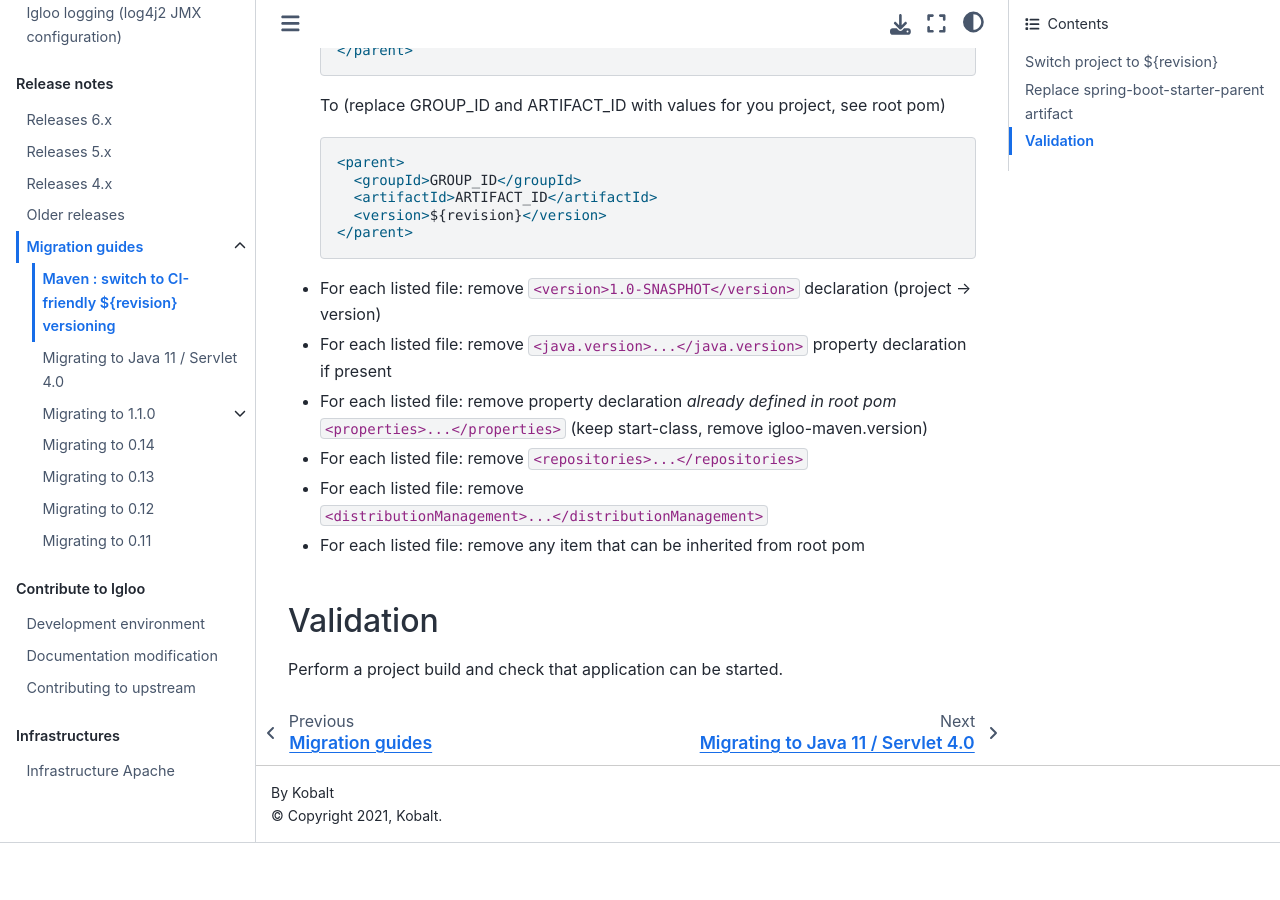
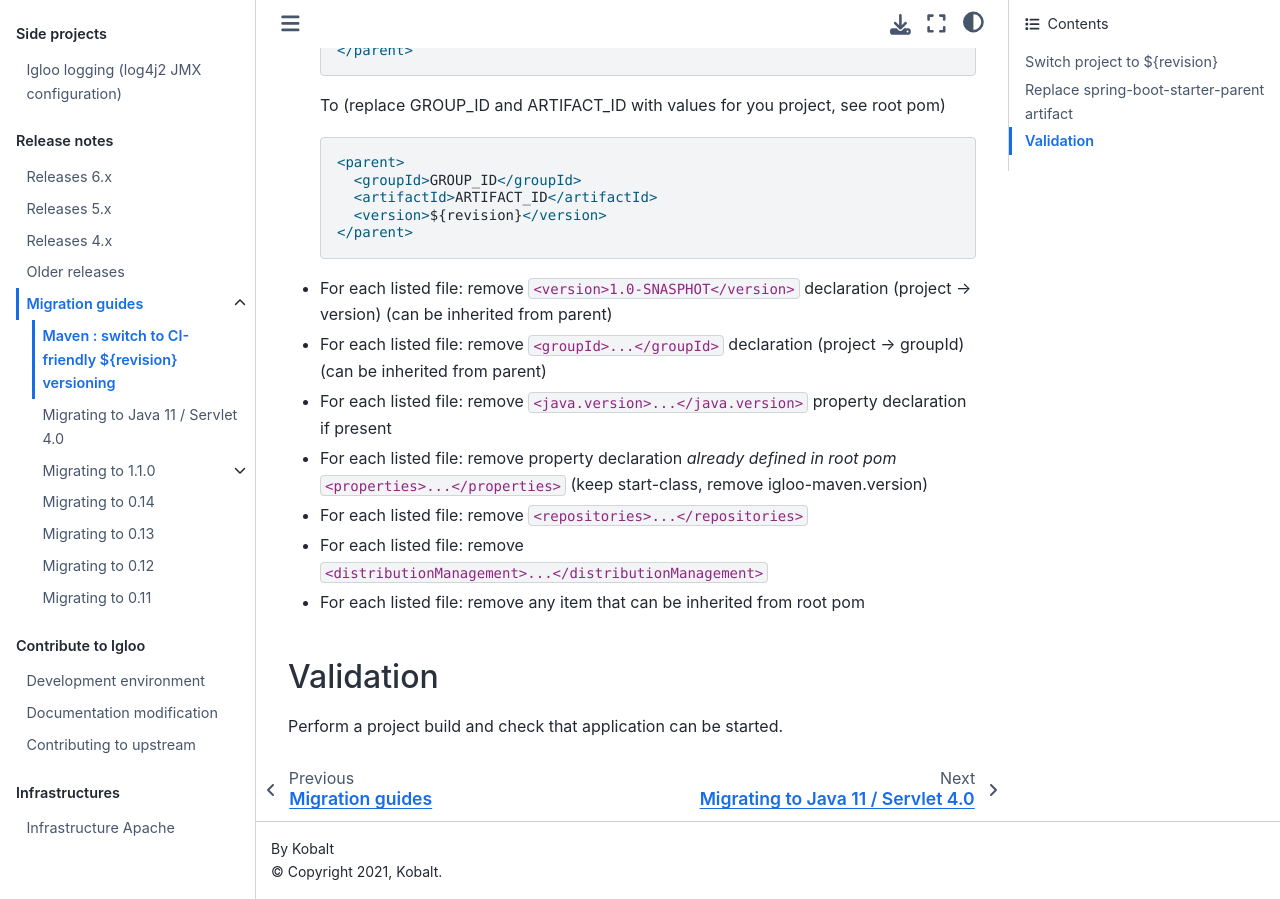
Before and after one commit to igloo-project/igloo-doc, a Sphinx documentation site: the page built from source/release-notes/migration/maven-revision.md, in a window 1280 px wide and 900 px high, scrolled down 1112 px. Built offline with Sphinx 7.4.7 and the Sphinx Book theme 1.1.4, drawn with Linux system fonts in a browser that asks for light colours; before the commit the page ends 1955 px from its top, so only the background shows below that.

Commit message:
changelog 6.20.0

````diff
--- a/source/release-notes/migration/maven-revision.md
+++ b/source/release-notes/migration/maven-revision.md
@@ -56,7 +56,8 @@
     <version>${revision}</version>
   </parent>
   ```
-* For each listed file: remove `<version>1.0-SNASPHOT</version>` declaration (project -> version)
+* For each listed file: remove `<version>1.0-SNASPHOT</version>` declaration (project -> version) (can be inherited from parent)
+* For each listed file: remove `<groupId>...</groupId>` declaration (project -> groupId) (can be inherited from parent)
 * For each listed file: remove `<java.version>...</java.version>` property declaration if present
 * For each listed file: remove property declaration *already defined in root pom* `<properties>...</properties>`
   (keep start-class, remove igloo-maven.version)
````
